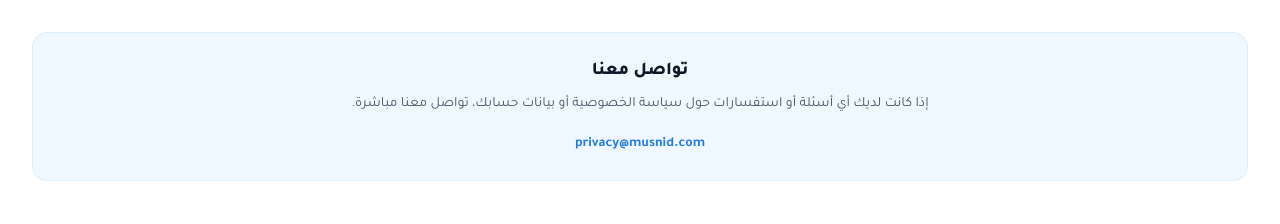
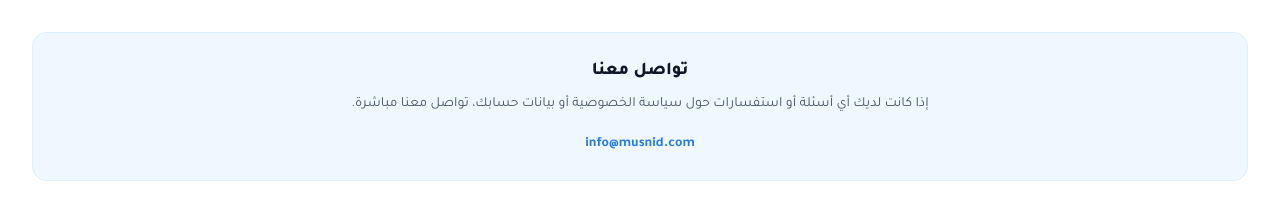
Before and after one commit to mansorAI/musnid1, a Next.js app: page /privacy in a window 1280 px wide. Shown: the part 2800-3024 px from the top of the page. Built offline with nearby package versions, Linux system fonts and the light colour scheme.

Commit message:
Update privacy contact email to info@musnid.com

```diff
--- a/src/app/privacy/page.tsx
+++ b/src/app/privacy/page.tsx
@@ -177,10 +177,10 @@ export default function PrivacyPage() {
               إذا كانت لديك أي أسئلة أو استفسارات حول سياسة الخصوصية أو بيانات حسابك، تواصل معنا مباشرة.
             </p>
             <a
-              href="mailto:privacy@musnid.com"
+              href="mailto:info@musnid.com"
               className="inline-flex items-center gap-2 text-sm font-semibold text-primary-600 dark:text-primary-400 hover:text-primary-700 dark:hover:text-primary-300 transition-colors"
             >
-              privacy@musnid.com
+              info@musnid.com
             </a>
           </div>
 
```
